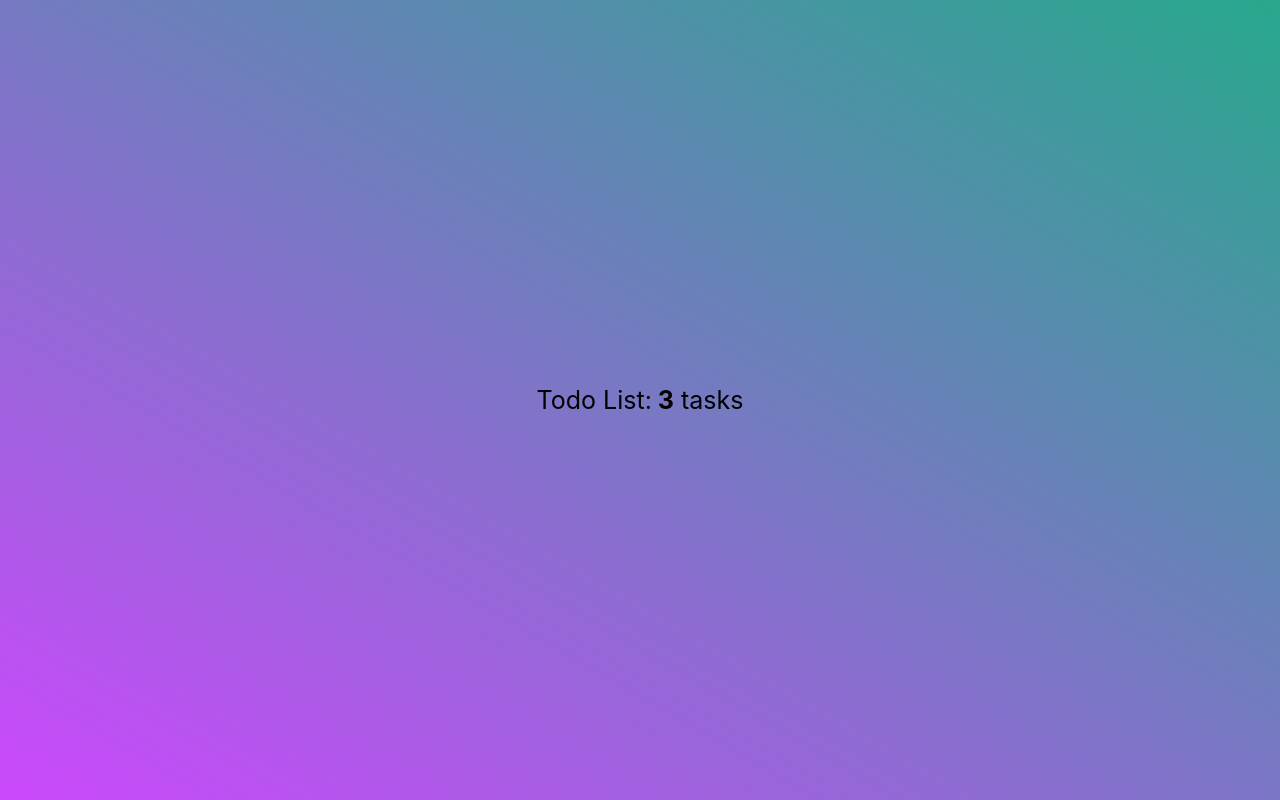
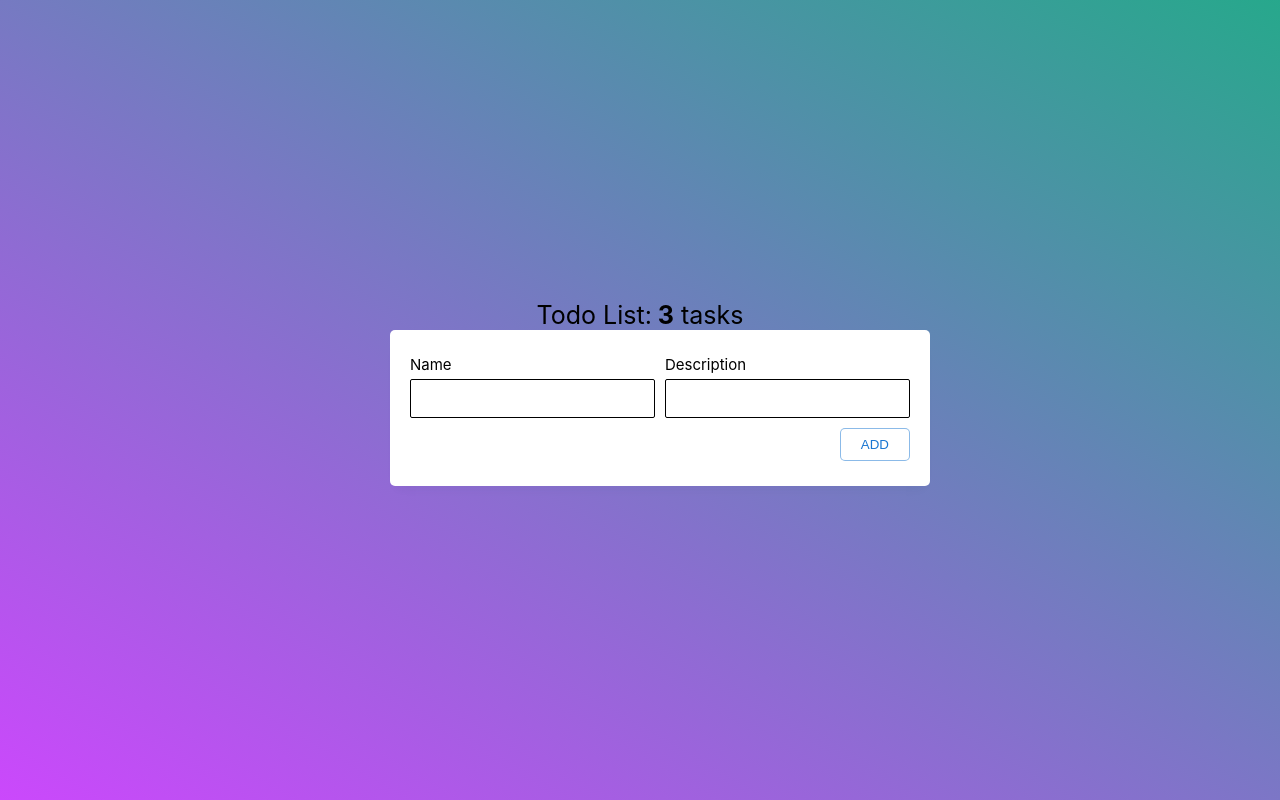
Before and after one commit to vegvisir46/react-ts-todo2, a React (Create React App) app: page / in a window 1280 px wide. Built offline with nearby package versions, Linux system fonts and the light colour scheme.

Commit message:
init app

```diff
--- a/src/App.tsx
+++ b/src/App.tsx
@@ -2,6 +2,8 @@ import React from 'react';
 
 import styles from './App.module.css';
 import {Header} from "./components/Header/Header";
+import {Panel} from "./components/Panel/Panel";
+import {Todo} from "../../react-ts-todo/src/App";
 
 const DEFAULE_TODO_LIST = [
   {id: 1, name: 'task1', description: 'description1', checked: false},
@@ -14,11 +16,16 @@ const DEFAULE_TODO_LIST = [
 
 export const App = () => {
   const [todos, setTodos] = React.useState(DEFAULE_TODO_LIST);
-  const todoCounter: number = DEFAULE_TODO_LIST.length;
+
+  const addTodo = ({name, description}: Omit<Todo, 'id' | 'checked'>) => {
+    setTodos([...todos, {id: todos[todos.length-1].id + 1, description, name, checked: false }]);
+  };
+
   return (
     <div className={styles.app_container}>
       <div className={styles.container}>
-        <Header todoCounter={todoCounter}/>
+        <Header todoCounter={todos.length}/>
+        <Panel addTodo={addTodo}/>
       </div>
     </div>
   );
--- /dev/null
+++ b/src/components/Button/Button.module.css
@@ -0,0 +1,33 @@
+.button {
+    border-radius: 5px;
+    padding: 8px 20px;
+    cursor: pointer;
+    background-color: white;
+}
+
+.button_red {
+    border: 1px solid rgba(210, 25, 25, 0.5);
+    color: #d21919;
+}
+
+.button_red:hover {
+    background-color: rgba(210, 25, 25, 0.05);
+}
+
+.button_orange {
+    border: 1px solid rgba(210, 102, 25, 0.5);
+    color: #d27c19;
+}
+
+.button_orange:hover {
+    background-color: rgba(210, 84, 25, 0.05);
+}
+
+.button_blue {
+    border: 1px solid rgba(25, 118, 210, 0.5);
+    color: #1976d2;
+}
+
+.button_blue:hover {
+    background-color: rgba(25, 118, 210, 0.05);
+}
--- /dev/null
+++ b/src/components/Button/Button.tsx
@@ -0,0 +1,18 @@
+import React from 'react';
+
+import styles from './Button.module.css';
+
+interface ButtonProps extends React.ComponentPropsWithRef<'button'> {
+  color: 'orange' | 'blue' | 'red'
+}
+
+export const Button: React.FC<ButtonProps> = ({children, color, onClick}) => {
+
+  const className = `${styles.button} ${styles[`button_${color}`]}`;
+
+  return (
+    <button className={className} onClick={onClick}>
+      {children}
+    </button>
+  )
+}
--- a/src/components/Panel/Panel.module.css
+++ b/src/components/Panel/Panel.module.css
@@ -0,0 +1,38 @@
+.todo_panel_container {
+    background-color: white;
+    box-shadow: 0px 8px 11px -8px rgba(34, 60, 80, 0.09);
+    margin-bottom: 15px;
+    width: 100%;
+    padding: 25px 20px;
+    border-radius: 5px;
+}
+
+.fields_container {
+    display: flex;
+    justify-content: space-between;
+    gap: 10px;
+}
+
+.field_container {
+    width: 100%;
+}
+
+.field_container label {
+    display: flex;
+    flex-direction: column;
+    gap: 5px;
+    font-size: 15px;
+}
+
+.field_container input {
+    font-size: 15px;
+    padding: 10px 5px;
+    border-radius: 2px;
+    border: .5px solid black;
+}
+
+.button_container {
+    width: 100%;
+    text-align: right;
+    margin-top: 10px;
+}
--- a/src/components/Panel/Panel.tsx
+++ b/src/components/Panel/Panel.tsx
@@ -1,7 +1,54 @@
 import React from 'react';
 
-export const Panel = () => {
+import styles from './Panel.module.css';
+import {Button} from "../Button/Button";
+import {Todo} from "../../../../react-ts-todo/src/App";
+
+const DEFAULT_TODO = {
+  name: '',
+  description: ''
+};
+
+interface PanelProps {
+  addTodo: ({name, description}: Omit<Todo, 'id' | 'checked'>) => void;
+}
+
+export const Panel: React.FC<PanelProps> = ({addTodo}) => {
+  const [todo, setTodo] = React.useState(DEFAULT_TODO);
+
+  const onChange = (event: React.ChangeEvent<HTMLInputElement>) => {
+    const {value, name} = event.target;
+    console.log(event.target);
+    setTodo({...todo, [name]: value});
+  };
+
+  const onClick = () => {
+    addTodo({name: todo.name, description: todo.description});
+    setTodo(DEFAULT_TODO);
+  }
+
+
   return (
-    <div>Panel</div>
+    <div className={styles.todo_panel_container}>
+      <div className={styles.fields_container}>
+        <div className={styles.field_container}>
+          <label htmlFor="name">
+            <div>Name</div>
+            <input id='name' name='name' onChange={onChange} value={todo.name} type="text"/>
+          </label>
+        </div>
+        <div className={styles.field_container}>
+          <label htmlFor="name">
+            <div>Description</div>
+            <input id='description' name='description' onChange={onChange} value={todo.description} type="text"/>
+          </label>
+        </div>
+      </div>
+      <div className={styles.button_container}>
+        <Button onClick={onClick} color='blue'>
+          ADD
+        </Button>
+      </div>
+    </div>
   )
 };
```
Also changed, not shown: index.d.ts (added, +16 -0 lines).
